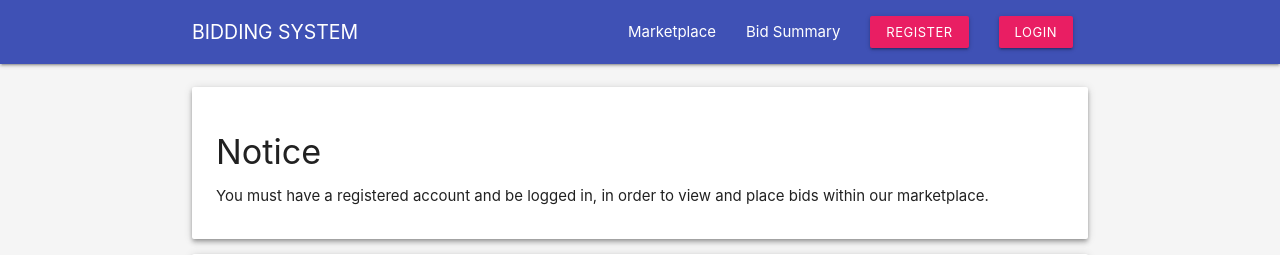
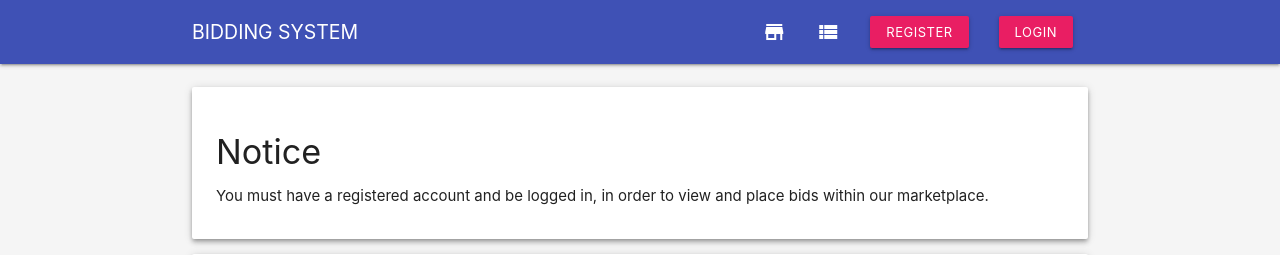
Before and after one commit to danielc92/django-bidding-app, a Django app: template templates/home.html in a window 1280 px wide. Shown: the top 255 px of the page. Run offline with Django 3.2, Linux system fonts and the light colour scheme; the template is opened without the code that fills it, so the values that code supplies are empty.

Commit message:
Added material icons

```diff
--- a/templates/nav.html
+++ b/templates/nav.html
@@ -4,8 +4,8 @@
           <a href="{% url 'app:home' %}" class="brand-logo" style="font-size: 1.3rem;">BIDDING SYSTEM</a>
           <a href="#" data-target="mobile-demo" class="sidenav-trigger"><i class="material-icons">menu</i></a>
           <ul class="right hide-on-med-and-down">
-                <li><a href="{% url 'app:placements' %}">Marketplace</a></li>
-                <li><a href="{% url 'app:bid-summary' %}">Bid Summary</a></li>
+                <li><a href="{% url 'app:placements' %}"><i class="material-icons">store</i></a></li>
+                <li><a href="{% url 'app:bid-summary' %}"><i class="material-icons">view_list</i></a></li>
                 {% if user.is_authenticated %}
                     <li><a class="btn-small waves-effect waves-light grey darken-4" href="{% url 'app:logout' %}">Logout</a></li>
                     <li>Logged in as <strong>{{ user.username }}</strong></li>
```
Also changed, not shown: db.sqlite3.
